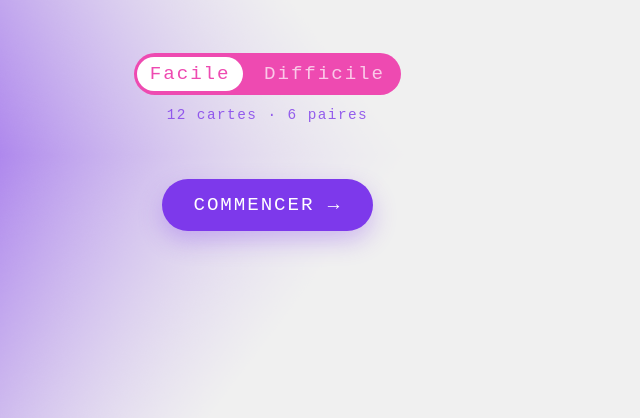
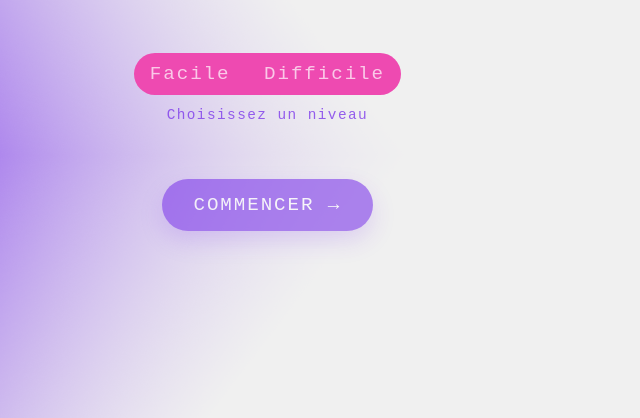
Before and after one commit to AnastasiaA986/memory-game, a website built with Parcel: page src/index.html in a window 1280 px wide. Shown: the part 382-800 px from the top of the page, without its empty margins (0-640 px from the left). Built offline with nearby package versions, Linux system fonts and the light colour scheme; a web font is replaced by a local one.

Commit message:
start button disabled au début

```diff
--- a/src/index.html
+++ b/src/index.html
@@ -21,17 +21,15 @@
         <div class="start-screen">
           <div class="level">
             <div class="level-choice">
-              <button class="level-button selected" data-level="facile">
-                Facile
-              </button>
+              <button class="level-button" data-level="facile">Facile</button>
               <button class="level-button" data-level="difficile">
                 Difficile
               </button>
             </div>
-            <p class="level-hint">12 cartes · 6 paires</p>
+            <p class="level-hint">Choisissez un niveau</p>
           </div>
 
-          <button class="start-button">Commencer →</button>
+          <button class="start-button" disabled>Commencer →</button>
         </div>
       </div>
       <div id="board"></div>
--- a/src/js/main.js
+++ b/src/js/main.js
@@ -34,7 +34,7 @@ const gifs = [
 // les GIFs qu'on n'utilise PAS en niveau facile
 const extraGifs = [gif7, gif8];
 
-let level = "facile";
+let level = null;
 let firstChoice = null;
 let secondChoice = null;
 let cardsLeftToMatch = 6; // au départ : niveau facile = 6 paires
@@ -121,6 +121,8 @@ startButton.addEventListener("click", () => {
 
 levelButtons.forEach((button) => {
   button.addEventListener("click", () => {
+    level = button.dataset.level;
+
     // on enlève "selected" de tous les boutons
     levelButtons.forEach((otherButton) => {
       otherButton.classList.remove("selected");
@@ -130,6 +132,8 @@ levelButtons.forEach((button) => {
 
     // on lit l'étiquette data-level du bouton
     level = button.dataset.level;
+    // un niveau est choisi : on active le bouton Commencer
+    startButton.disabled = false;
 
     // toutes les cartes du plateau
     const cards = document.querySelectorAll(".card");
--- a/src/scss/modules/_memory-game.scss
+++ b/src/scss/modules/_memory-game.scss
@@ -113,6 +113,11 @@ body {
 
 .start-button:hover {
   opacity: 0.8;
+}
+
+.start-button:disabled {
+  opacity: 0.6;
+  cursor: not-allowed;
 }
 
 /* =========================================
```
